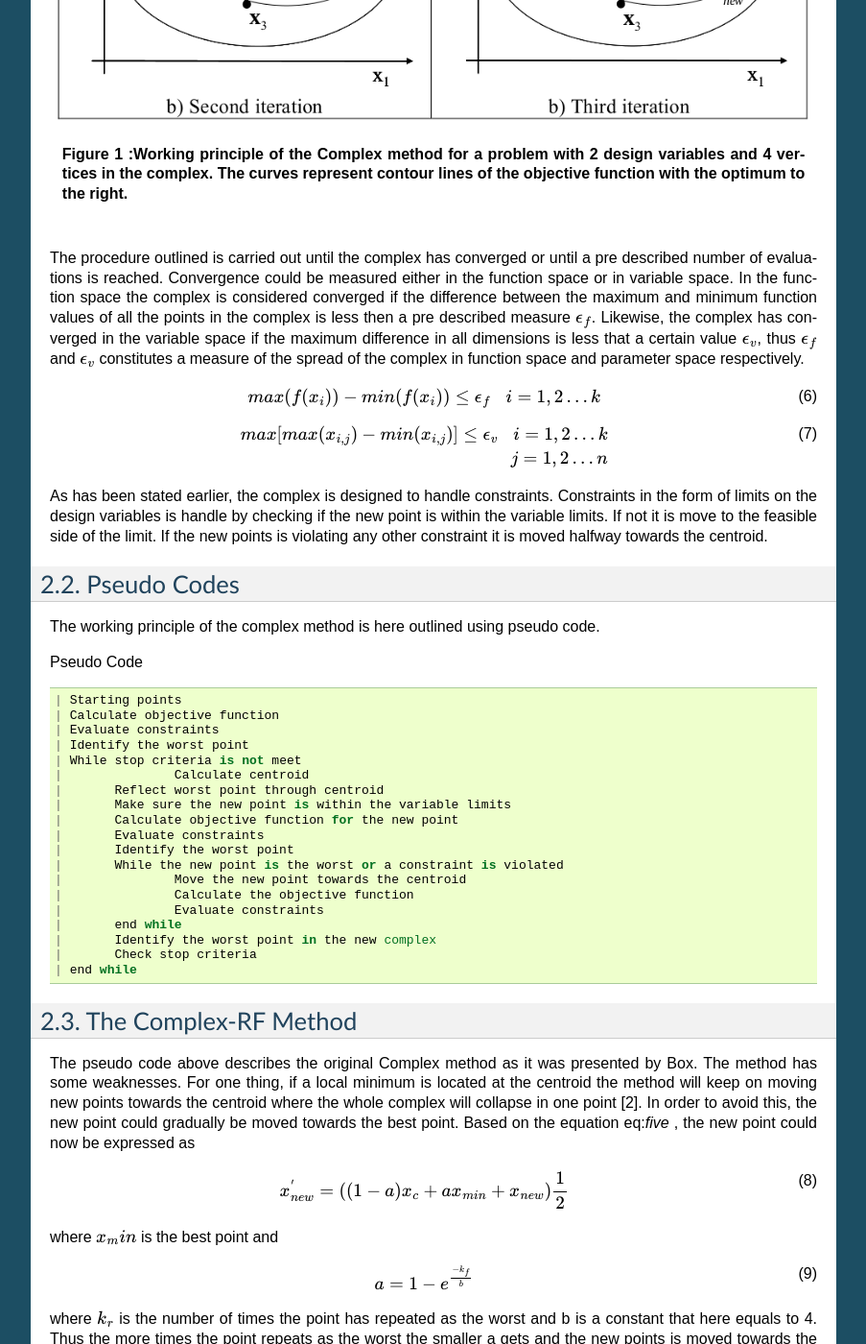
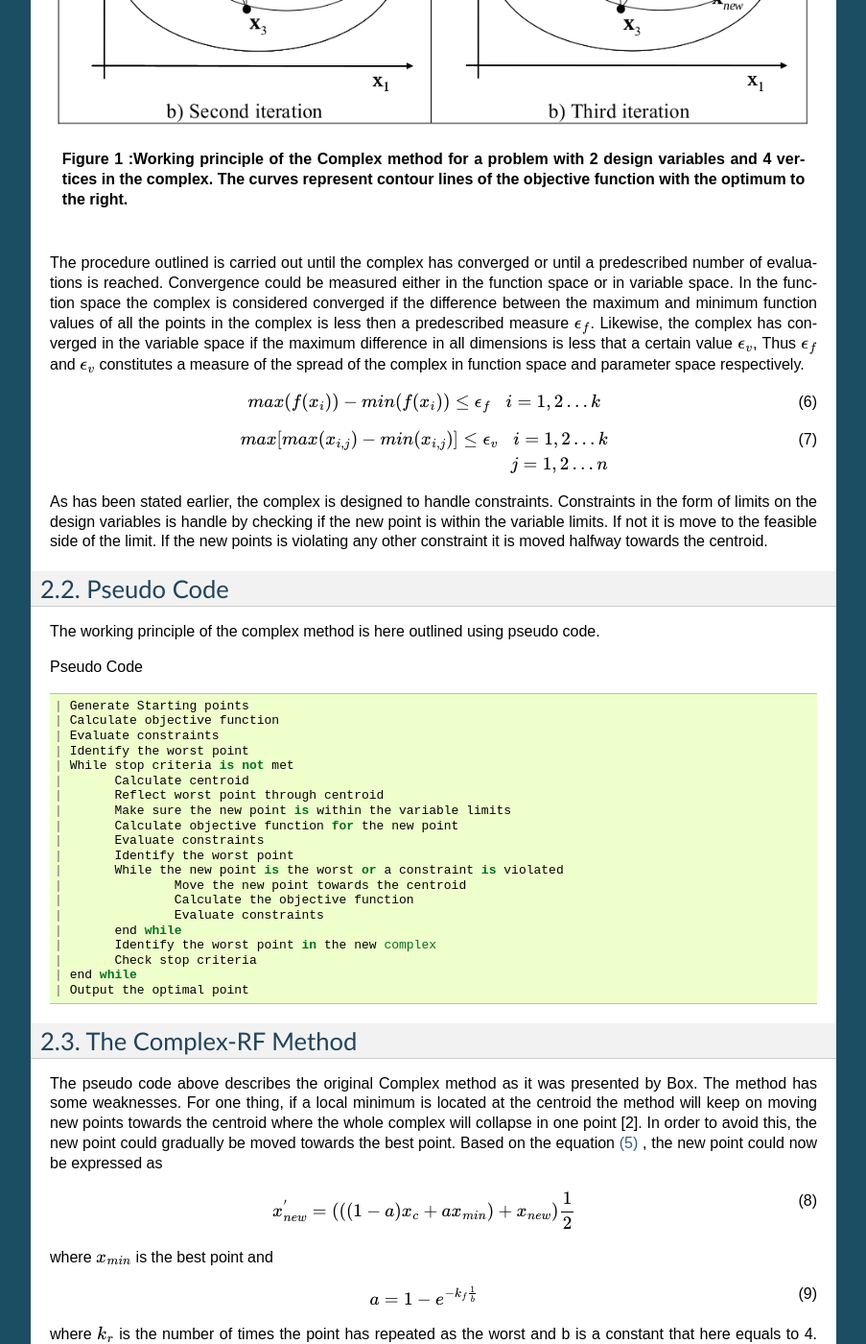
Before and after one commit to Robbie025/ComplexMethod, a Sphinx documentation site: the page built from docs/source/Description.rst, in a window 1280 px wide and 1400 px high, scrolled down 1579 px. Shown: the whole window at 96% size, without its empty margins (198-1101 px from the left). Built offline with Sphinx 7.4.7, drawn with Linux system fonts in a browser that asks for light colours; formulas are drawn with MathJax 3; some of the changed text lies outside the part shown.

Commit message:
Updated some derrors in Descripton

```diff
--- a/docs/source/Description.rst
+++ b/docs/source/Description.rst
@@ -7,21 +7,21 @@ The method is a constraint simplex method, hence the name Complex, developed fro
 The Complex Method
 ******************
 
-In the Complex method the word complex refers to a geometric shape with :math:`k \geq n+1`
+In the Complex method, the word complex refers to a geometric shape with :math:`k \geq n+1`
 , points in an n-dimensional space.
 These k points are known as vertices of the complex.
 To make the explanation of the algorithm simple we wiill focus on a two-dimensional space and a complex consisting of four vertices, i.e. n = 2 and  k = 4.
 
 Typically the number of points in the complex (k), is twice as many as the number of design variables (n).
-The starting points are generated using random numbers. Each of the k points in the complex could be expressed according to [5] where :math:`x^l` and :math:`x^u` are the upper and lower variable limits and R a random number in the interval [0, 1].
+The starting points are generated using random numbers. Each of the k points in the complex could be expressed according to [5] where :math:`x^l` and :math:`x^u` are the upper and lower variable limits and  :math:`R` a random number in the interval [0, 1].
 
 .. math::  x_{i} = x_{j}^l  + R ( x_{j}^u -  x_{j}^l) \;\; \;  i&=1,2 \ldots k\\j & =1,2 \ldots n
    :label: one
 
-The main idea of the algorithm is to replace the worst point by a new point obtained
+The objective is to minimize an objective function  :math:`f(x)`. The main idea of the algorithm is to replace the worst point by a new point obtained
 by reflecting the worst point through the centroid of the remaining points in the complex,
-as illustrated in Figure 18.
-The centroid, :math:`x_c`, of the points in the complex excluding the worst point :math:`x_w`, could be
+as illustrated in Figure 1. The worst point corresponds to the maximum value of the function vector
+:math:`f(x)`. The centroid, :math:`x_c`, of the points in the complex excluding the worst point :math:`x_w`, could be
 calculated according to:
 
 .. math::  x_{c,j} = \frac{1}{k-1} \left[ \left(\sum_{i=1}^k x_{i,j}\right) - x_{w,j}\right] \;\; i = 1,2 \ldots n
@@ -34,16 +34,15 @@ by a factor :math:`\alpha`
    :label: three
 
 The reflection coefficient :math:`\alpha` should equal 1.3 according to Box. If the new point is better
-than the worst,  :math:`x_w` is replaced by x :math:`x_new`  and the procedure starts over by reflecting the point
+than the worst,  :math:`x_w` is replaced by :math:`x_{new}` and the procedure starts over by reflecting the point
 that is worst in the new complex.
-
 If the new point is still the worst it is moved halfway towards the centroid according
 to:
 
 .. math:: x_{new}^{'} = x_{c} +  \frac{\alpha}{2}(x_{c}-x_{w})
    :label: four
 
-This Equation eq:`four` ould be rearranged by substituting :math:`\alpha * (x_{c}-x_{w}) =  x_{new} - x_{c}` from equation (45) yielding
+This Equation :eq:`four` ould be rearranged by substituting :math:`\alpha * (x_{c}-x_{w}) =  x_{new} - x_{c}` from equation (45) yielding
 
 .. math:: x_{new}^{'} = \frac{1}{2}(x_{c} + x_{new})
    :label: five
@@ -60,12 +59,11 @@ points stop repeating as the worst.
     The curves represent contour lines of the objective function with the optimum to the right.**
 
 
-The procedure outlined is carried out until the complex has converged or until a pre
-described number of evaluations is reached. Convergence could be measured either in the
+The procedure outlined is carried out until the complex has converged or until a predescribed number of evaluations is reached. Convergence could be measured either in the
 function space or in variable space. In the function space the complex is considered
 converged if the difference between the maximum and minimum function values of all
-the points in the complex is less then a pre described measure :math:`\epsilon_f`.
-Likewise, the complex has converged in the variable space if the maximum difference in all dimensions is less that a certain value :math:`\epsilon_v`, thus :math:`\epsilon_f` and :math:`\epsilon_v` constitutes a measure of the spread of the complex in function space and parameter space respectively.
+the points in the complex is less then a predescribed measure :math:`\epsilon_f`.
+Likewise, the complex has converged in the variable space if the maximum difference in all dimensions is less that a certain value :math:`\epsilon_v`, Thus :math:`\epsilon_f` and :math:`\epsilon_v` constitutes a measure of the spread of the complex in function space and parameter space respectively.
 
 .. math:: {max}( f ( x_{i}) ) -  {min}( f ( x_{i}) )   \leq  {\epsilon}_f  \;\;\; i= 1,2 \ldots k
    :label: six
@@ -79,19 +77,19 @@ in the form of limits on the design variables is handle by checking if the new p
 within the variable limits. If not it is move to the feasible side of the limit. If the new
 points is violating any other constraint it is moved halfway towards the centroid.
 
-Pseudo Codes
-************
+Pseudo Code
+***********
 
 The working principle of the complex method is here outlined using pseudo code.
 
 Pseudo Code ::
 
-	| Starting points
+	| Generate Starting points
 	| Calculate objective function
 	| Evaluate constraints
 	| Identify the worst point
-	| While stop criteria is not meet
-	|		Calculate centroid
+	| While stop criteria is not met
+	|	Calculate centroid
 	|	Reflect worst point through centroid
 	|	Make sure the new point is within the variable limits
 	|	Calculate objective function for the new point
@@ -105,7 +103,7 @@ Pseudo Code ::
 	|	Identify the worst point in the new complex
 	|	Check stop criteria
 	| end while
-
+	| Output the optimal point
 
 The Complex-RF Method
 *********************
@@ -114,14 +112,14 @@ The pseudo code above describes the original Complex method as it was presented
 Box. The method has some weaknesses. For one thing, if a local minimum is located at
 the centroid the method will keep on moving new points towards the centroid where the
 whole complex will collapse in one point [2]. In order to avoid this, the new point could gradually be moved towards the best point. Based
-on the equation eq:`five` ,   the new point could now be expressed as
+on the equation :eq:`five` ,   the new point could now be expressed as
 
-.. math:: x_{new}^{'} =  \left( (1-a)  x_{c} + a  x_{min} + x_{new}\right) \frac{1}{2}
+.. math:: x_{new}^{'} =  (( (1-a) x_{c} + a x_{min} )  + x_{new})\frac{1}{2}
    :label: eight
 
-where  :math:`x_min` is the best point and
+where  :math:`x_{min}` is the best point and
 
-.. math:: a = 1-e^{\frac{-k_f}{b}  }
+.. math:: a = 1-e^{-k_f \frac{1}{b}  }
    :label: nine
 
 where  :math:`k_r` is the number of times the point has repeated as the worst and b is a constant that
--- a/docs/source/Help.rst
+++ b/docs/source/Help.rst
@@ -9,14 +9,12 @@ Mailing Address
 	| Sweden -581 83
 	| email: johan.olvander@liu.se
 
-Question about this site and git:
-	email: varungopi@gmail.com
 
 Links:
 ********
 
 Division of Machine Design
-     http://www.iei.liu.se/machine?l=en
+     | http://www.iei.liu.se/machine?l=en
 
 Git Repository
 	https://github.com/Robbie025/ComplexMethod
```
Also changed, not shown: other parts of docs/source/Description.rst (+2 -2 lines), 1 other file.
